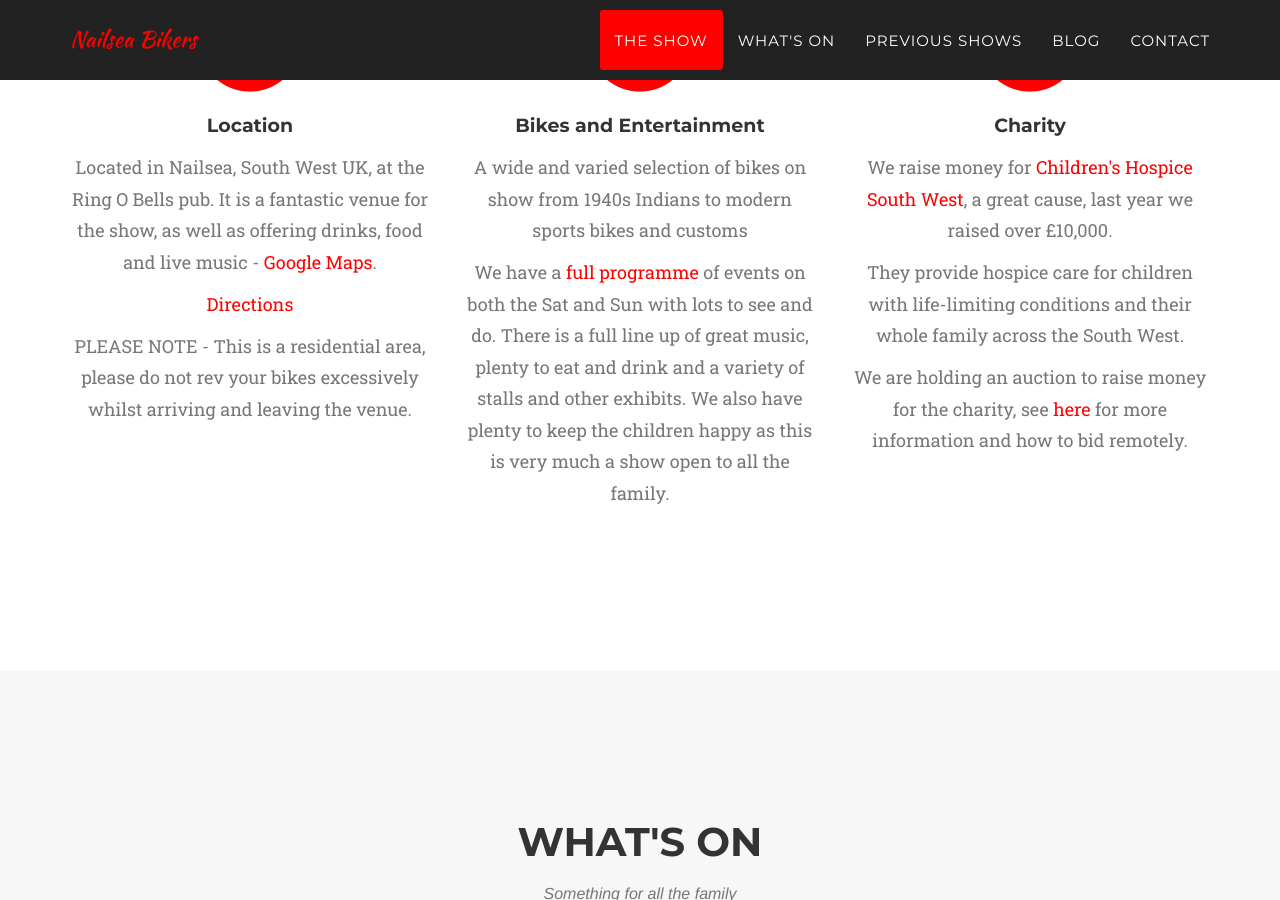
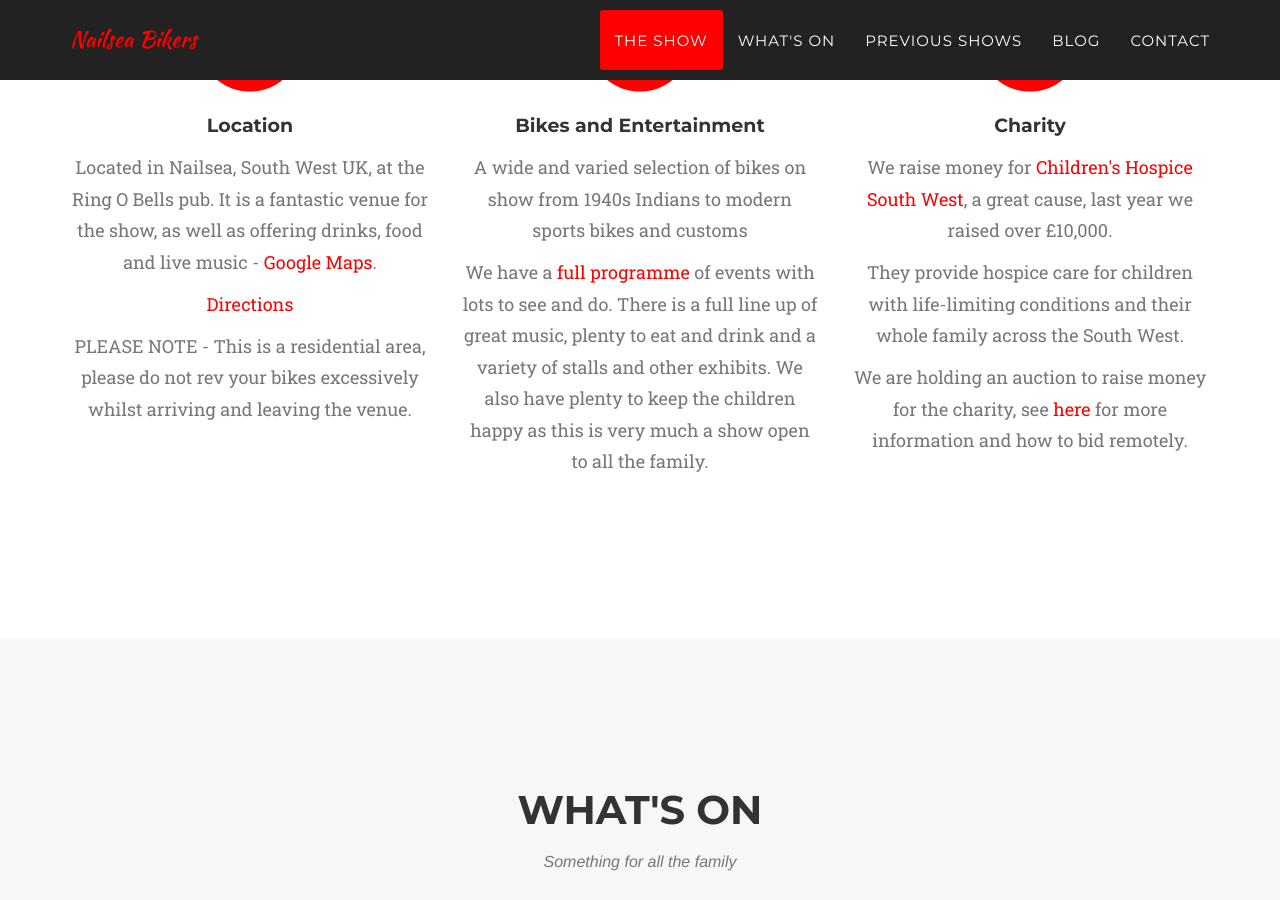
Before and after one commit to nailsea-bikers/nailsea-bikers.github.io, a Jekyll site: the page built from index.html, in a window 1280 px wide and 900 px high, scrolled down 1084 px. Built offline with Jekyll 4.4.1, drawn with Linux system fonts in a browser that asks for light colours; some web fonts are replaced; comment, search, counter and statistics services are not loaded.

Commit message:
Remove 2 day reference

```diff
--- a/_includes/theshow.html
+++ b/_includes/theshow.html
@@ -25,7 +25,7 @@
                     </span>
                     <h4 class="service-heading">Bikes and Entertainment</h4>
                     <p class="text-muted">A wide and varied selection of bikes on show from 1940s Indians to modern sports bikes and customs</p>
-                    <p class="text-muted">We have a <a href="{{ "/blog/2024/01/16/programme-2024/" | prepend: site.baseurl }}">full programme</a> of events on both the Sat and Sun with lots to see and do. There is a full line up of great music, plenty to eat and drink and a variety of stalls and other exhibits. We also have plenty to keep the children happy as this is very much a show open to all the family.</p>
+                    <p class="text-muted">We have a <a href="{{ "/blog/2024/01/16/programme-2024/" | prepend: site.baseurl }}">full programme</a> of events with lots to see and do. There is a full line up of great music, plenty to eat and drink and a variety of stalls and other exhibits. We also have plenty to keep the children happy as this is very much a show open to all the family.</p>
                 </div>
                 <div class="col-md-4">
                     <span class="fa-stack fa-4x">
```
